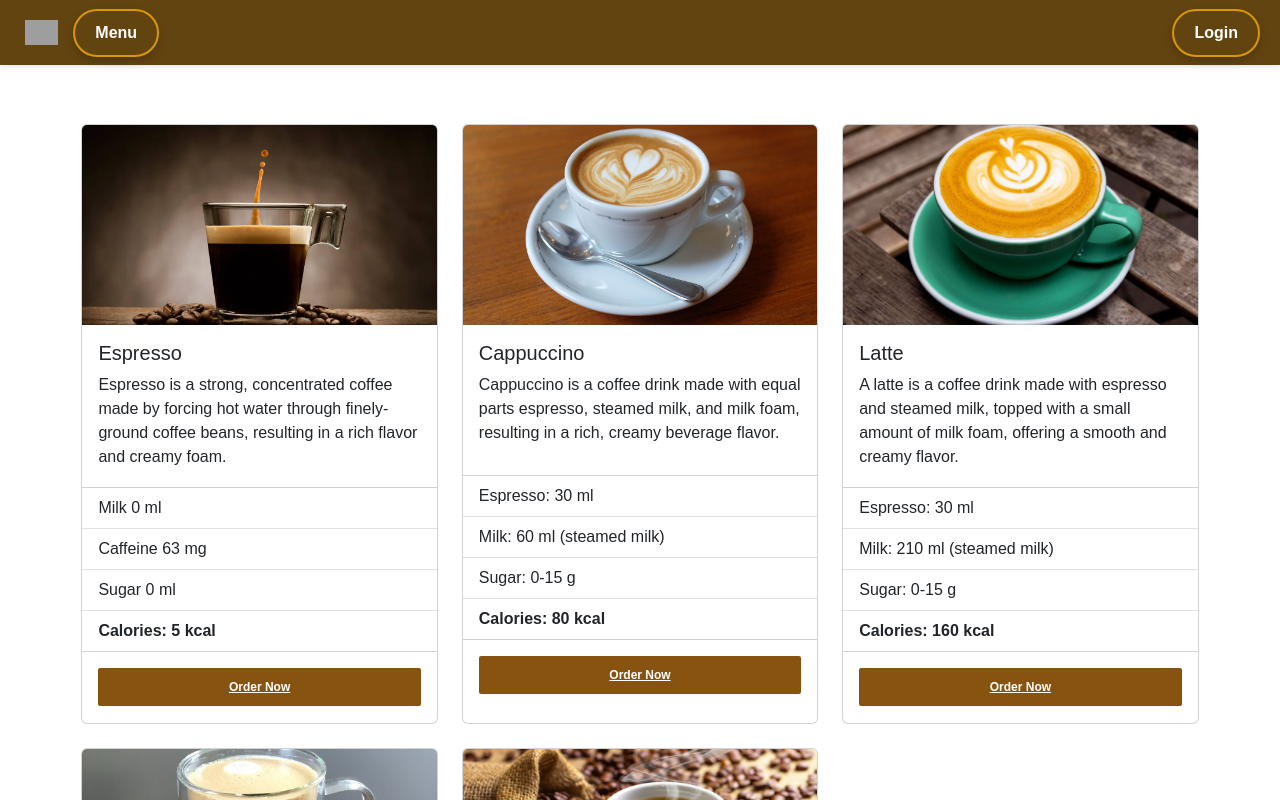
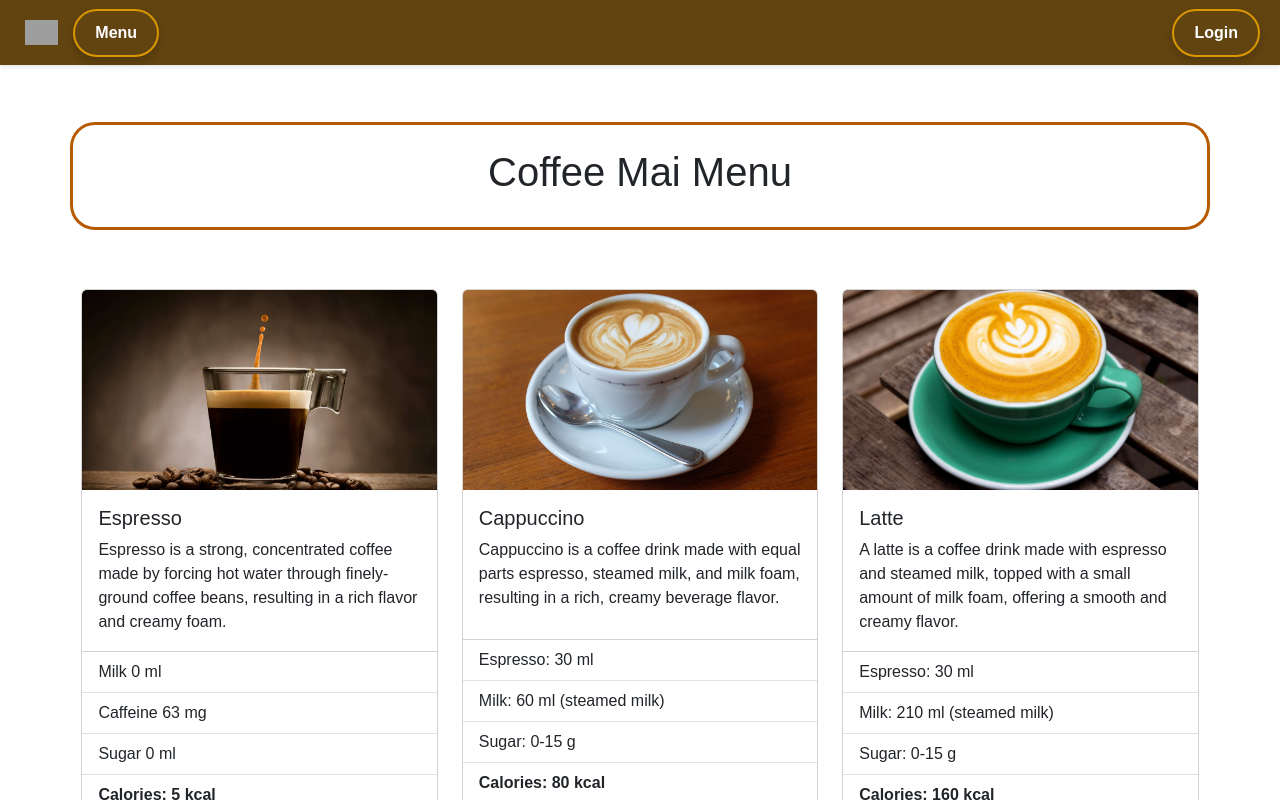
Before and after one commit to pongfei/coffeemai, a Vue app: page /menu in a window 1280 px wide. Shown: the top 800 px of the page. Built offline with nearby package versions, Linux system fonts and the light colour scheme; no server answers; grey boxes are pictures that could not be loaded.

Commit message:
debug customize, added menu heading, edited url path

```diff
--- a/src/router/index.js
+++ b/src/router/index.js
@@ -26,10 +26,11 @@ const router = createRouter({
       component: Menu
     },
     {
-      path: '/customize/:id',
+      path: '/customize/:id/:img',
       name: 'Customize',
       component: Customize,
-      meta: { requiresAuth: true }
+      meta: { requiresAuth: true },
+      // props: true
     },
     {
       path: '/login',
--- a/src/views/Customize.vue
+++ b/src/views/Customize.vue
@@ -2,8 +2,7 @@
   <!-- <p> the drink id is {{ $route.params.id }}</p> -->
   <div v-if="isLoggedIn" class="customize-page">
     <h1>Customize Your Drink</h1>
-    <img :src="imgUrl" alt="Menu Item Image" class="menu-item-image">
-    <p>{{ id }}</p>
+    <img :src="imgUrl + '.jpg'" alt="Menu Item Image" class="menu-item-image">    <p>{{ id }}</p>
 
     <!-- Slider part -->
     <div class="slider-container">
@@ -25,6 +24,7 @@
   <div v-else>
     <p>You need to log in to access this page.</p>
   </div>
+
 </template>
 
 <script>
@@ -38,7 +38,7 @@ export default {
   data() {
     return {
       id: this.$route.params.id,
-      imgUrl: this.$route.query.img,
+      imgUrl: this.$route.params.img,
       sweetness: parseInt(this.$route.query.sweetness),
       shots: parseInt(this.$route.query.shots),
       milk: parseInt(this.$route.query.milk),
@@ -49,7 +49,8 @@ export default {
   },
 
   created() {
-    const router = useRouter();
+    console.log('Route params:', this.$route.params);
+    console.log('Route query:', this.$route.query);    const router = useRouter();
     onAuthStateChanged(this.auth, (user) => {
       if (user) {
         this.isLoggedIn = true;
--- a/src/views/Menu.vue
+++ b/src/views/Menu.vue
@@ -1,4 +1,7 @@
 <template>
+
+  <div class= "heading"> <h1> Coffee Mai Menu </h1>
+  </div>
     <div class="container mt-5">
       <div class="row">
         <div class="col-md-4" v-for="(card, index) in menu" :key="index">
@@ -15,7 +18,7 @@
             <div class="card-body">
               <div class="order">
                 <!-- <router-link :to ="{name: 'Customize', params: {id: card.id}}"> Order Now </router-link> -->
-                <router-link :to="{ name: 'Customize', params: { id: card.id }, query: { img: card.img ,sweetness: card.presets.sweetness, shots: card.presets.shots, milk: card.presets.milk, water: card.presets.water} }" class="order-button">Order Now</router-link>
+                <router-link :to="{ name: 'Customize', params: { id: card.id, img: card.img  }, query: { img: card.img ,sweetness: card.presets.sweetness, shots: card.presets.shots, milk: card.presets.milk, water: card.presets.water} }" class="order-button">Order Now</router-link>
               </div>
             </div>
           </div>
@@ -130,6 +133,18 @@
   </script>
 
   <style>
+
+  .heading{
+    text-align: center;
+    margin-top: 5%;
+    padding-top: 2%;
+    padding-bottom: 2%;
+    font: Sans-serif;
+    border-style: solid;
+    border-color: rgb(182, 91, 1);
+    border-radius: 25px;
+
+  }
   .container {
     display: flex;
     justify-content: center;
```
